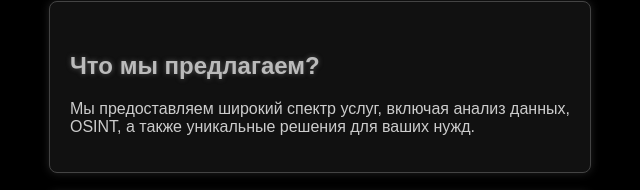
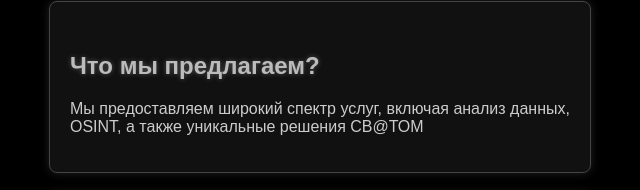
Before and after one commit to flodiss/swater, a plain HTML site: page index.html in a window 1280 px wide. Shown: the part 106-296 px from the top of the page, 320-960 px from the left. Drawn offline with Linux system fonts and the light colour scheme.

Commit message:
Update index.html

```diff
--- a/index.html
+++ b/index.html
@@ -124,7 +124,7 @@
   <div class="content">
     <div class="info-box">
       <h2>Что мы предлагаем?</h2>
-      <p>Мы предоставляем широкий спектр услуг, включая анализ данных, OSINT, а также уникальные решения для ваших нужд.</p>
+      <p>Мы предоставляем широкий спектр услуг, включая анализ данных, OSINT, а также уникальные решения СВ@ТОМ</p>
     </div>
     <div class="info-box">
       <h2>Как начать?</h2>
```
